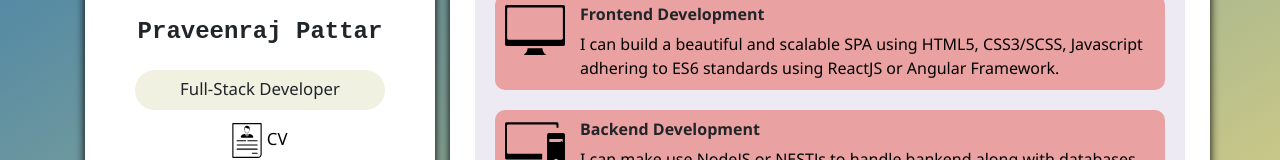
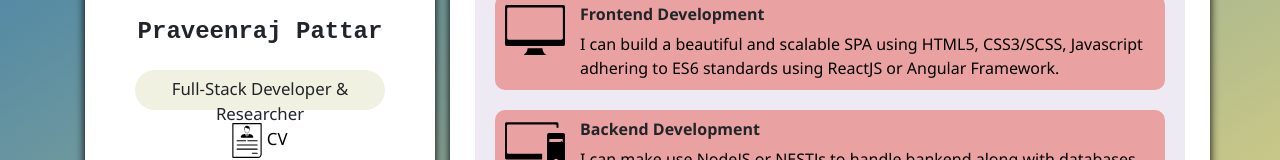
Before and after one commit to Praveenraj3537/Resume, a React (Create React App) app: page / in a window 1280 px wide. Shown: the part 191-351 px from the top of the page. Built offline with nearby package versions, Linux system fonts and the light colour scheme.

Commit message:
added researcher word

```diff
--- a/src/components/Sidebar.js
+++ b/src/components/Sidebar.js
@@ -42,7 +42,7 @@ const Sidebar = () => {
     >
       <img src={one} alt="Profile Pic" className="sidebar_image" />
       <div className="sidebar_name">Praveenraj Pattar</div>
-      <div className="sidebar_item sidebar_title">Full-Stack Developer</div>
+      <div className="sidebar_item sidebar_title">Full-Stack Developer & Researcher</div>
 
       <a href="https://drive.google.com/file/d/1bxCrnyH-q52OG_-uInx0KuaQ7DY3dRX2/view?usp=share_link" target="_blank" rel="noopener noreferrer">
         <div className="sidebar_item sidebar_item_resume">
```
